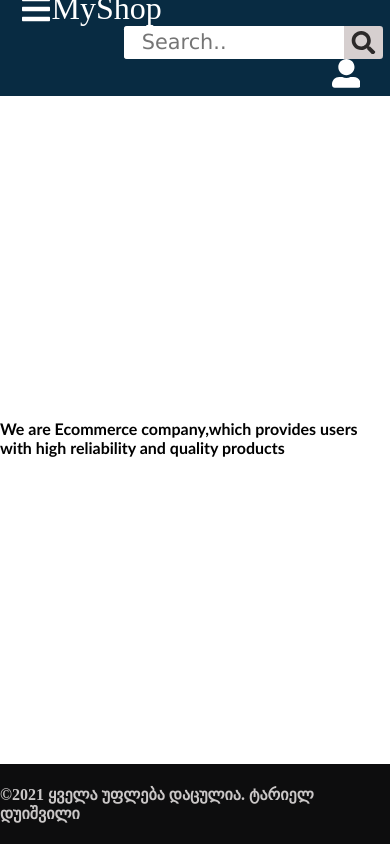
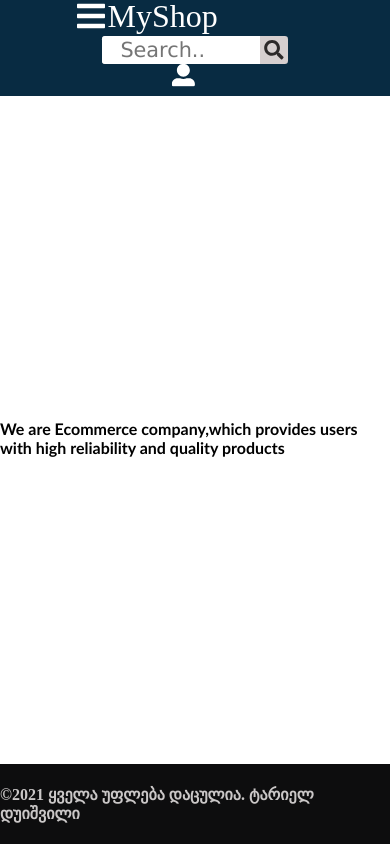
Before and after one commit to tarieli-d/Ecommerce-front, a React (Create React App) app: page /about in a window 390 px wide. Built offline with nearby package versions, Linux system fonts and the light colour scheme.

Commit message:
2 files modified,menu onclick not working resolved,responsible header

```diff
--- a/src/App.js
+++ b/src/App.js
@@ -12,7 +12,7 @@ const App = () => {
   /**open left side navbar or close it*/
   const openCloseNav = (e) => {
     e.stopPropagation();
-    if (e.target.className !== "closebtn") setSidenavWidth("300px");
+    if (e.currentTarget.className != "closebtn") setSidenavWidth("300px");
     else setSidenavWidth("0px");
   };
   return (
@@ -84,11 +84,11 @@ export const SideNav = (props) => {
 
   return (
     <div className="sidenav" style={styles}>
+     <a className="closebtn" onClick={props.arr[1]}>
       <div id="closeIcon">
-        <a className="closebtn" onClick={props.arr[1]}>
           &times;
-        </a>
       </div>
+      </a>
       {/**This component is used two times with different arguments in header,here and below */}
       <Menu />
     </div>
@@ -98,21 +98,26 @@ export const SideNav = (props) => {
 const Menu = () => {
   return (
     <>
+       <Link to="/"><div className="options">
+       მთავარი
+      </div>
+      </Link>
+      <Link to="/products">
       <div className="options">
-        <Link to="/">მთავარი</Link>
-      </div>
+       პროდუქცია
+      </div></Link>
+      <Link to="/delivery">
       <div className="options">
-        <Link to="/products">პროდუქცია</Link>
-      </div>
+        მიწოდების სერვისი
+      </div></Link>
+      <Link to="/about">
       <div className="options">
-        <Link to="/delivery">მიწოდების სერვისი</Link>
-      </div>
+        ჩვენ შესახებ
+      </div></Link>
+      <Link to="/contact">
       <div className="options">
-        <Link to="/about">ჩვენ შესახებ</Link>
-      </div>
-      <div className="options">
-        <Link to="/contact">საკონტაქტო ინფორმაცია</Link>
-      </div>
+        საკონტაქტო ინფორმაცია
+      </div></Link>
     </>
   );
 };
--- a/src/style.css
+++ b/src/style.css
@@ -84,6 +84,8 @@ header{
   font-size: 0.8rem;
 }
 #user{
+  display: flex;
+  align-items: center;
   width: 3%;
   height: 70%;
   font-size: 1.8rem;
@@ -106,12 +108,12 @@ header{
   transition: 0.6s;
   z-index: 2;
 }
-.sidenav div{
+.sidenav a{
   display: flex;
   align-items: center;
   height: 8%;
 }
-.sidenav div a {
+.sidenav a {
   padding: 8px 8px 8px 32px;
   text-decoration: none;
   font-size: 1.2rem;
@@ -120,14 +122,14 @@ header{
   transition: 0.4s;
   cursor: pointer;
 }
-.sidenav div:hover {
+.sidenav a:hover {
   color: white;
   background-color:rgb(9, 133, 71);
 }
-.sidenav #closeIcon {
+.sidenav .closebtn {
   align-self: flex-end;
 }
-.sidenav #closeIcon a {
+.sidenav .closebtn{
   text-align: center;
   display: inline-block;
   font-weight: bold;
@@ -135,10 +137,10 @@ header{
   width: 3rem;
   padding: 0;
 }
-.sidenav #closeIcon:hover{
+.sidenav .closebtn:hover{
   background: transparent;
 }
-.sidenav #closeIcon:hover a{
+.sidenav #closeIcon:hover{
   color: rgb(248, 8, 8);
 }
 /*straight menu */
@@ -160,6 +162,7 @@ header .menu div{
 header .menu div:hover{
   border-bottom: 3px solid rgb(35, 167, 75);
 }
+
 a{
   color: white;
   text-decoration: none;
@@ -279,24 +282,29 @@ footer{
   header .menu{
       display: none;
  }
-  header #menuIcon{
-      width: 60%;
+  .headerTop #menuIcon{
+      width: 65%;
  }
-  header #searchBar{
+  .headerTop #searchBar{
       width: 50%;
  }
-  header #searchBar span{
+  .headerTop #searchBar span{
       width: 95%;
  }
+ .headerTop #user{
+       width: 10%;
+
+ }
 }
-@media (max-width: 500px) {
+@media (max-width: 400px) {
   .headerTop{
       margin-top: 1rem;
       flex-direction: column;
       justify-content: center;
+      align-items: center;
  }
   header #menuIcon{
-      width: 95%;
+      width: 100%;
  }
   header #searchBar{
       width: 70%;
@@ -306,5 +314,11 @@ footer{
  }
  .headerTop #user{
    width: 15%;
+   height: 25%;
+   transform: scale(0.8);
+   margin-top: 0.2rem;
  }
+.headerTop div{
+  margin: 0.1rem;
 }
+}
```
